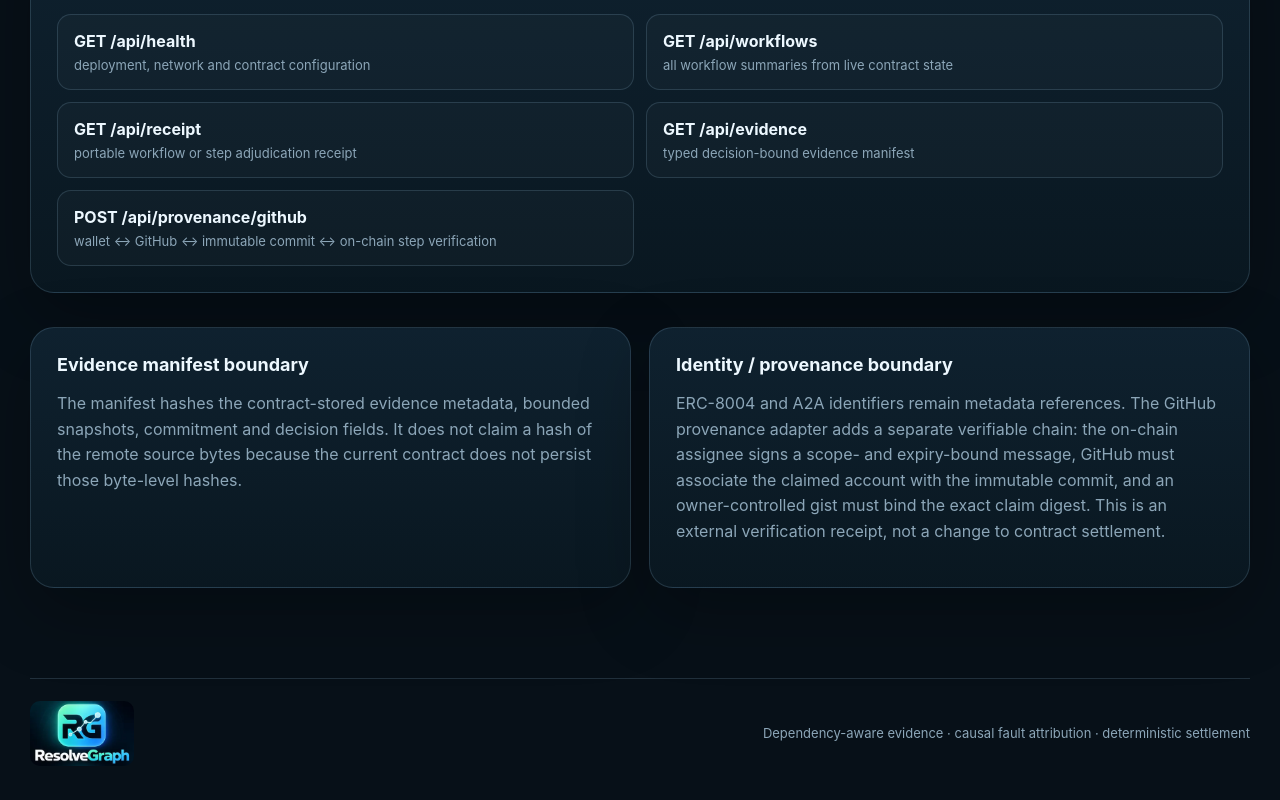
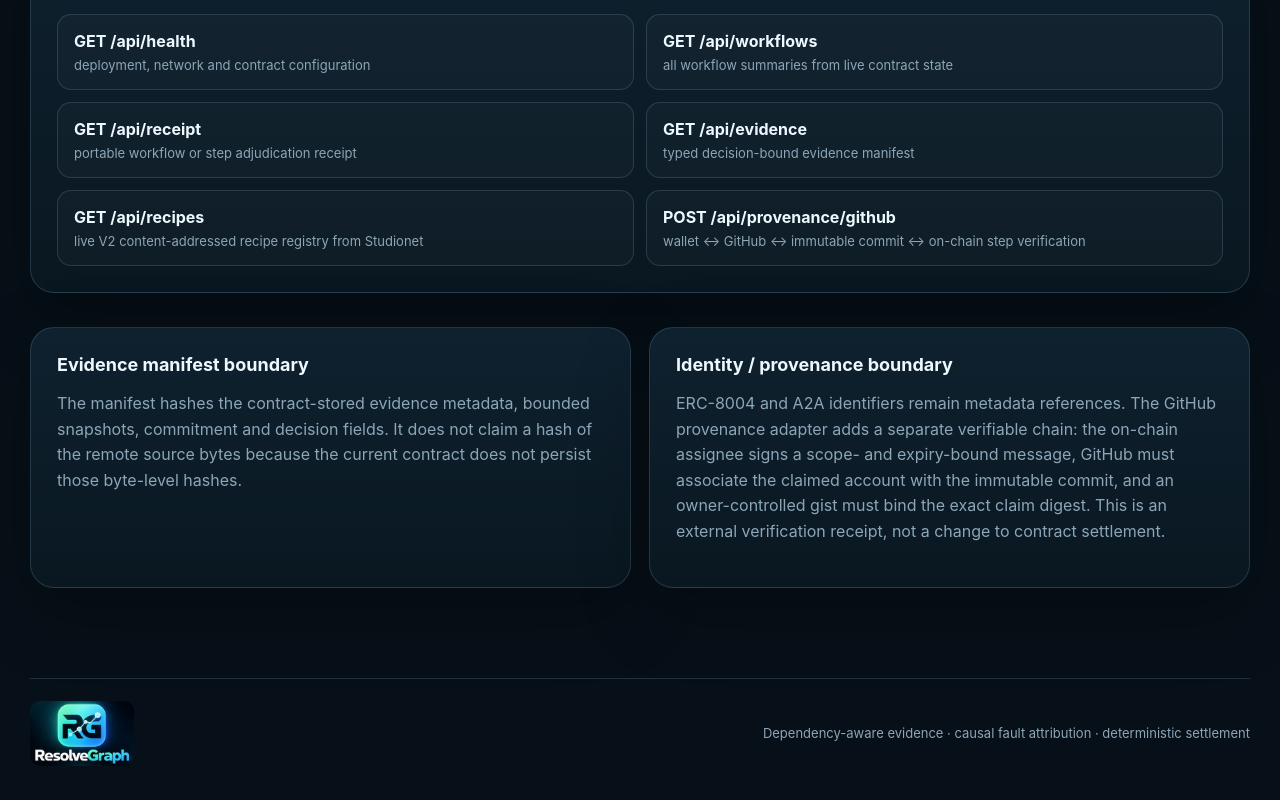
Before and after one commit to maho0638/resolvegraph-genlayer, a Next.js app in the folder frontend/: page /developers in a window 1280 px wide. Shown: the part 1051-1851 px from the top of the page. Built offline with nearby package versions, Linux system fonts and the light colour scheme.

Commit message:
docs: expose live V2 recipe registry API

```diff
--- a/frontend/app/developers/page.tsx
+++ b/frontend/app/developers/page.tsx
@@ -77,6 +77,9 @@ export default function Developers() {
           <a className="apiItem" href="/api/evidence?workflow=rg-live-success-v1&step=source-check" target="_blank" rel="noreferrer">
             <strong>GET /api/evidence</strong><span>typed decision-bound evidence manifest</span>
           </a>
+          <a className="apiItem" href="/api/recipes" target="_blank" rel="noreferrer">
+            <strong>GET /api/recipes</strong><span>live V2 content-addressed recipe registry from Studionet</span>
+          </a>
           <a className="apiItem" href="/provenance?workflow=rg-live-success-v1&step=source-check">
             <strong>POST /api/provenance/github</strong><span>wallet ↔ GitHub ↔ immutable commit ↔ on-chain step verification</span>
           </a>
```
